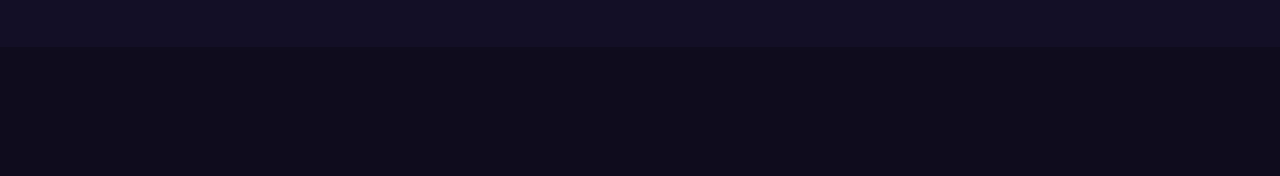
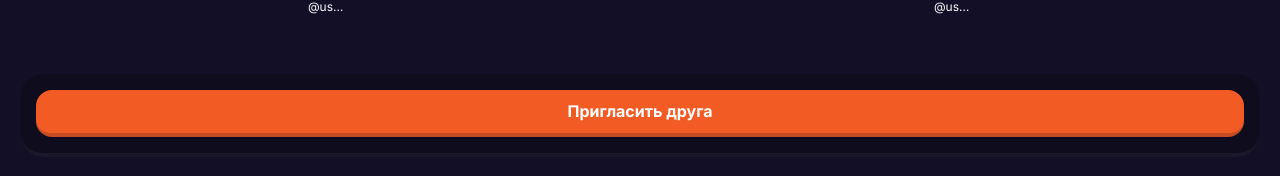
Before and after one commit to stambekovbera/livegood, a React (Vite) app: page /friends in a window 1280 px wide. Shown: the part 1010-1186 px from the top of the page. Before the commit the page ends 1057 px from the top, so only its background shows below. Built offline with nearby package versions, Linux system fonts and the light colour scheme.

Commit message:
feat: добавил кнопку приглашения

```diff
--- a/src/features/CopyInviteButton/ui/CopyInviteButton.tsx
+++ b/src/features/CopyInviteButton/ui/CopyInviteButton.tsx
@@ -30,7 +30,7 @@ export const CopyInviteButton: React.FC<ICopyInviteButtonProps> = (props) => {
 
   return (
     <Tooltip open={isOpenTooltip} arrow placement='top' title='Реферальная ссылка скопирована!' className={ cn( classes.wrapper, {}, [ className ] ) }>
-      <Button variant='contained' onClick={handleClickInviteButton}>Пригласить друга</Button>
+      <Button fullWidth variant='contained' onClick={handleClickInviteButton}>Пригласить друга</Button>
     </Tooltip>
   );
 };
--- a/src/widgets/FriendsPageBottom/FriendsPageBottom.module.scss
+++ b/src/widgets/FriendsPageBottom/FriendsPageBottom.module.scss
@@ -6,5 +6,20 @@
   border-radius: 40px 40px 0 0;
   display: flex;
   flex-direction: column;
-  gap: 15px;
+  gap: 60px;
+  justify-content: space-between;
 }
+
+.top {
+  display: flex;
+  flex-direction: column;
+  gap: 32px;
+}
+
+.bottom {
+  padding: 16px;
+  background: rgba(15, 12, 29, 1);
+  border-radius: 24px;
+  width: 100%;
+  border-bottom: 4px solid rgba(255, 255, 255, 0.05);
+}
--- a/src/widgets/FriendsPageBottom/FriendsPageBottom.tsx
+++ b/src/widgets/FriendsPageBottom/FriendsPageBottom.tsx
@@ -3,6 +3,7 @@ import cn from 'classnames';
 import React, { useState } from 'react';
 
 import { FriendsMatrix, FriendsVariantTabs } from '@/entities/Friend';
+import { CopyInviteButton } from '@/features/CopyInviteButton/ui/CopyInviteButton';
 
 import classes from './FriendsPageBottom.module.scss';
 
@@ -22,9 +23,14 @@ export const FriendsPageBottom: React.FC<IFriendsPageBottomProps> = (props) => {
   };
 
   return (
-    <Box className={ cn(classes.wrapper, {}, [ className ]) }>
-      <FriendsVariantTabs value={activeVariant} onChange={handleChangeActiveVariant}/>
-      <FriendsMatrix/>
+    <Box className={ cn( classes.wrapper, {}, [ className ] ) }>
+      <Box className={ classes.top }>
+        <FriendsVariantTabs value={ activeVariant } onChange={ handleChangeActiveVariant }/>
+        {activeVariant === 'matrix' && <FriendsMatrix/>}
+      </Box>
+      <Box className={classes.bottom}>
+        <CopyInviteButton/>
+      </Box>
     </Box>
   );
 };
```
